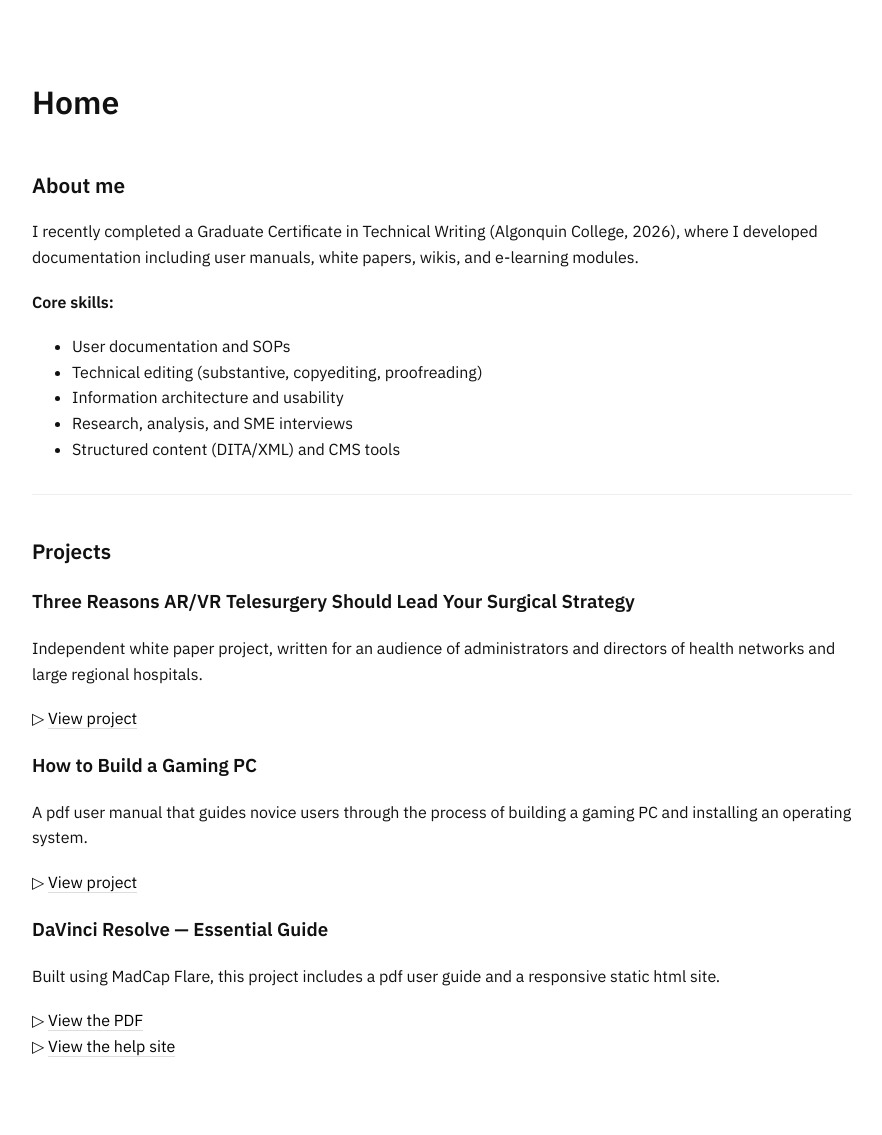
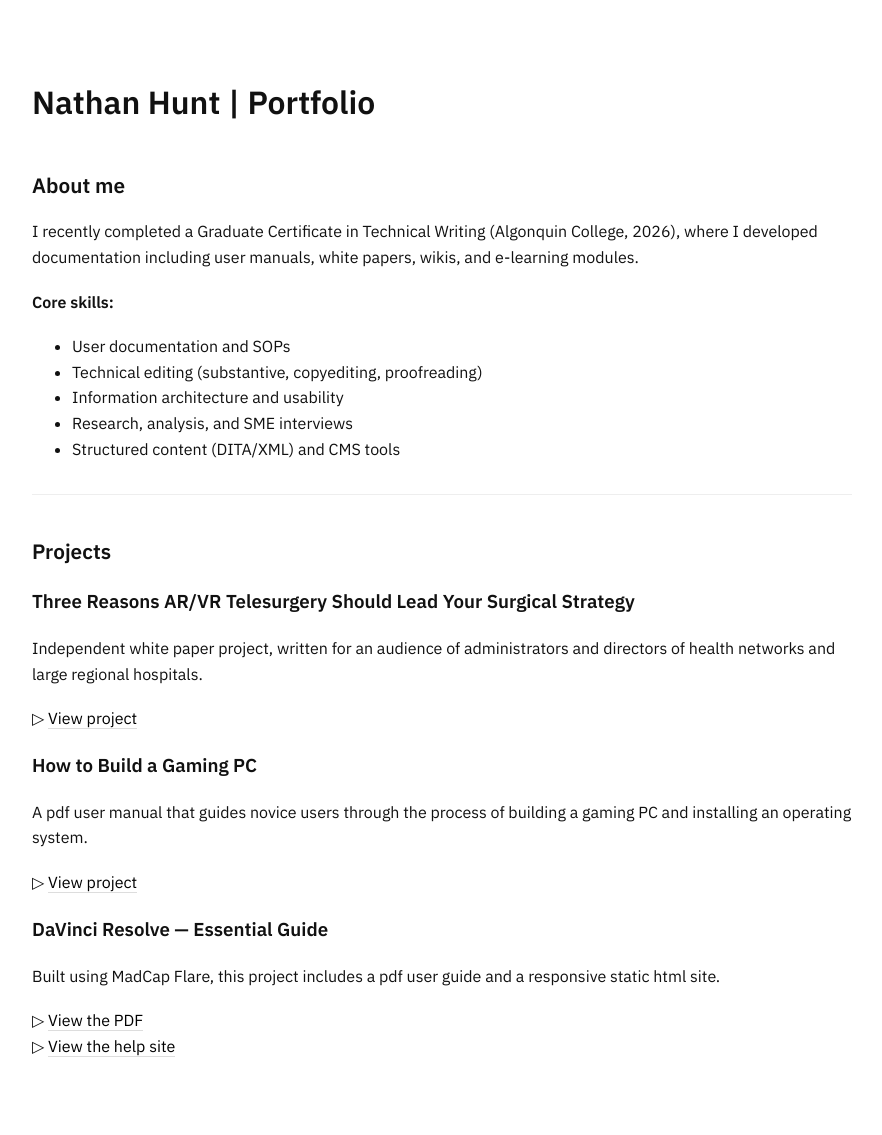
Before and after one commit to hunt-0515/portfolio, a Jekyll site: the page built from index.md, in a window 1280 px wide. Shown: the whole page, without its empty margins (198-1080 px from the left). Built offline with Jekyll 4.4.1, drawn with Linux system fonts in a browser that asks for light colours.

Commit message:
Update index.md

```diff
--- a/index.md
+++ b/index.md
@@ -1,6 +1,6 @@
 ---
 layout: default
-title: Home
+title: Nathan Hunt | Portfolio
 ---
 
 ## About me
```
